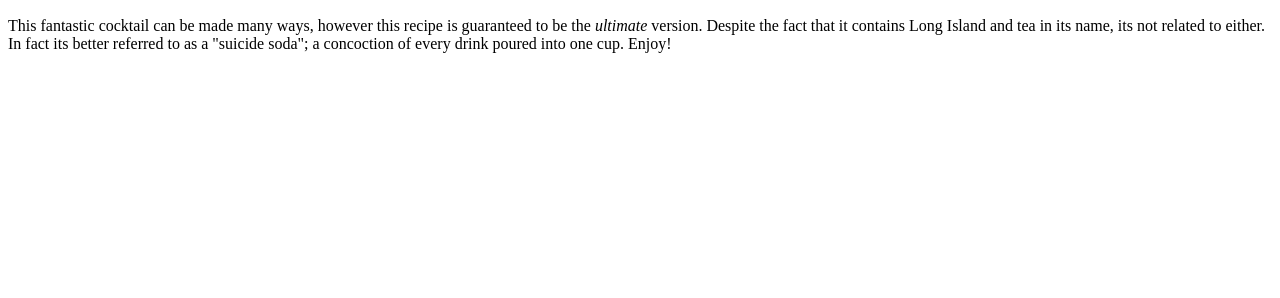
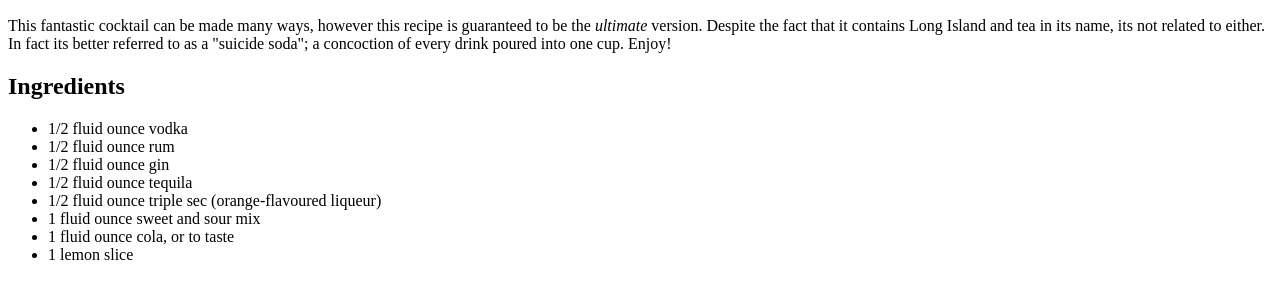
Before and after one commit to thealmightyevie/odin-recipes, a plain HTML site: page recipes/long-island.html in a window 1280 px wide. Shown: the part 434-732 px from the top of the page. Drawn offline with Linux system fonts and the light colour scheme.

Commit message:
Add ingredients for cocktail recipe

```diff
--- a/recipes/long-island.html
+++ b/recipes/long-island.html
@@ -9,5 +9,16 @@
         <img src="https://www.allrecipes.com/thmb/PTQ3LaXu7CKQxSSR9E9TxKYQ4XI=/750x0/filters:no_upscale():max_bytes(150000):strip_icc():format(webp)/228491-The-Real-Long-Island-Iced-Tea-mfs_001-ccfa23e9f6394bd39c3dfe7b1515f321.jpg" alt="long island iced tea">
         <h2>Description</h2>
         <p>This fantastic cocktail can be made many ways, however this recipe is guaranteed to be the <i>ultimate</i> version. Despite the fact that it contains Long Island and tea in its name, its not related to either. In fact its better referred to as a "suicide soda"; a concoction of every drink poured into one cup. Enjoy!</p>
+        <h2>Ingredients</h2>
+        <ul>
+            <li>1/2 fluid ounce vodka</li>
+            <li>1/2 fluid ounce rum</li>
+            <li>1/2 fluid ounce gin</li>
+            <li>1/2 fluid ounce tequila</li>
+            <li>1/2 fluid ounce triple sec (orange-flavoured liqueur)</li>
+            <li>1 fluid ounce sweet and sour mix</li>
+            <li>1 fluid ounce cola, or to taste</li>
+            <li>1 lemon slice</li>
+        </ul>
     </body>
 </html>
```
